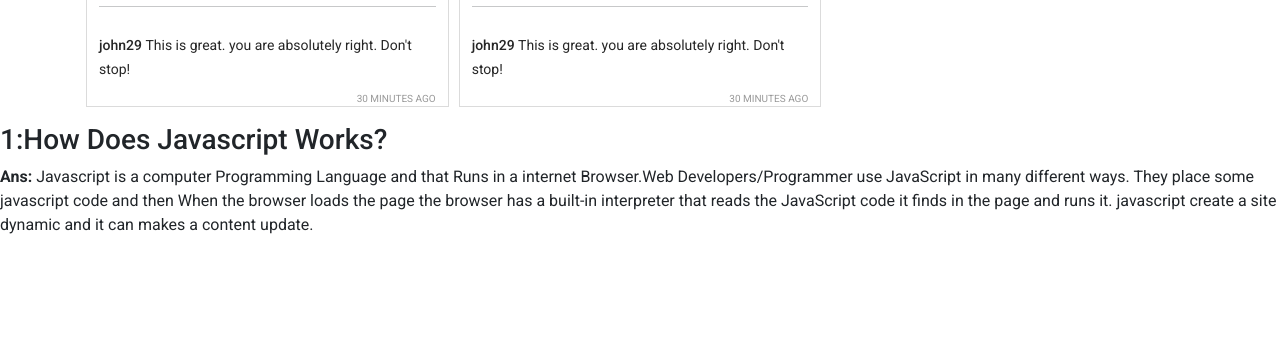
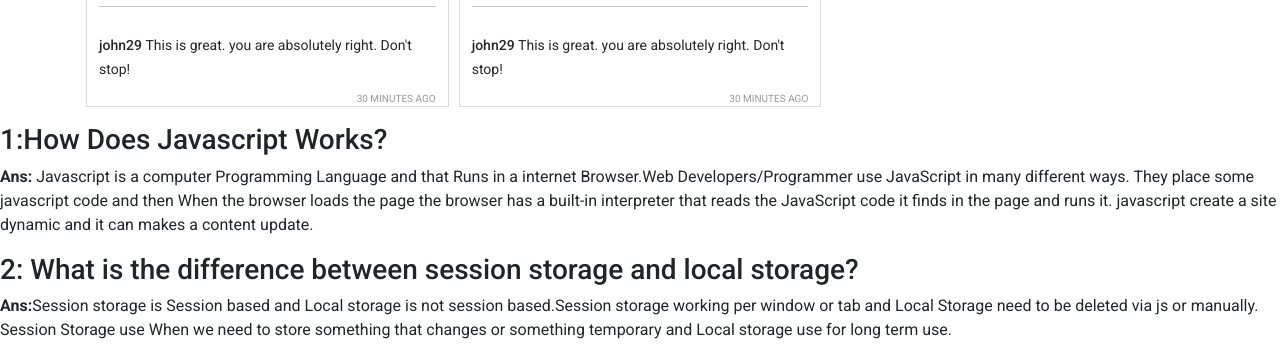
Before and after one commit to Mahabub09/InstaShohor-a7, a plain HTML site: page index.html in a window 1280 px wide. Shown: the part 1425-1783 px from the top of the page. Before the commit the page ends 1678 px from the top, so only its background shows below. Drawn offline with nearby package versions, Linux system fonts and the light colour scheme.

Commit message:
way to be finish

```diff
--- a/index.html
+++ b/index.html
@@ -66,6 +66,15 @@
                 finds in the page and runs it. javascript create a site dynamic and it can makes a content update.</p>
 
         </div>
+        <div>
+            <h3>
+                2: What is the difference between session storage and local storage?
+            </h3>
+            <p><b>Ans:</b>Session storage is Session based and Local storage is not session based.Session storage
+                working per window or tab and Local Storage need to be deleted via js or manually. Session Storage use
+                When we need to store something that changes or something temporary and Local storage use for long term
+                use. </p>
+        </div>
     </section>
     <footer></footer>
 
```
